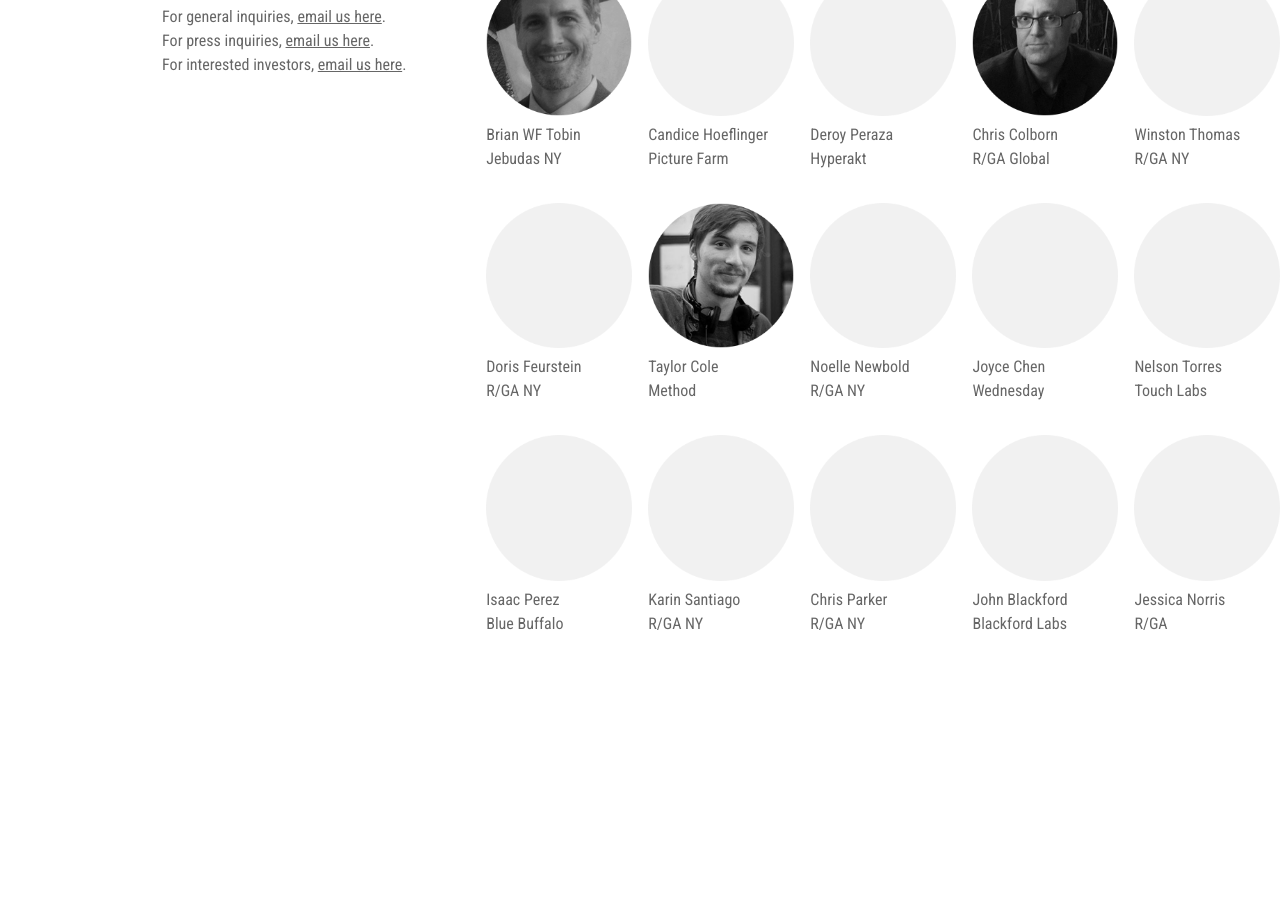
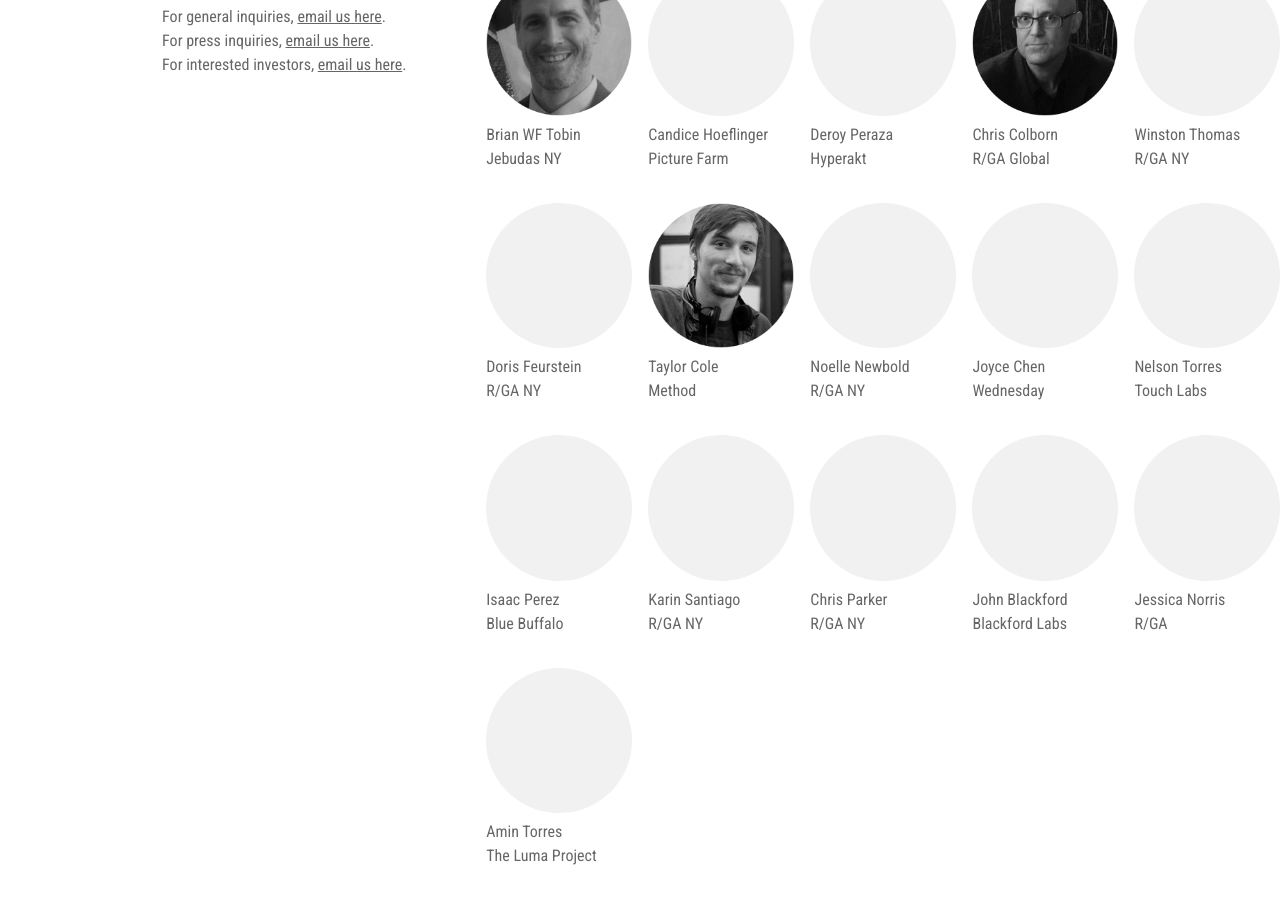
Before and after one commit to amintorres/lumaproject, a Jekyll site: the page built from index.html, in a window 1280 px wide and 900 px high, scrolled down 1607 px. Built offline with Jekyll 4.4.1, drawn with Linux system fonts in a browser that asks for light colours; before the commit the page ends 2275 px from its top, so only the background shows below that.

Commit message:
adds amin

```diff
--- a/index.html
+++ b/index.html
@@ -92,6 +92,9 @@
   - name: "Jessica Norris"
     company: "R/GA"
     image: "circle.png"
+  - name: "Amin Torres"
+    company: "The Luma Project"
+    image: "circle.png"
 ---
 
 {% capture about %}
```
